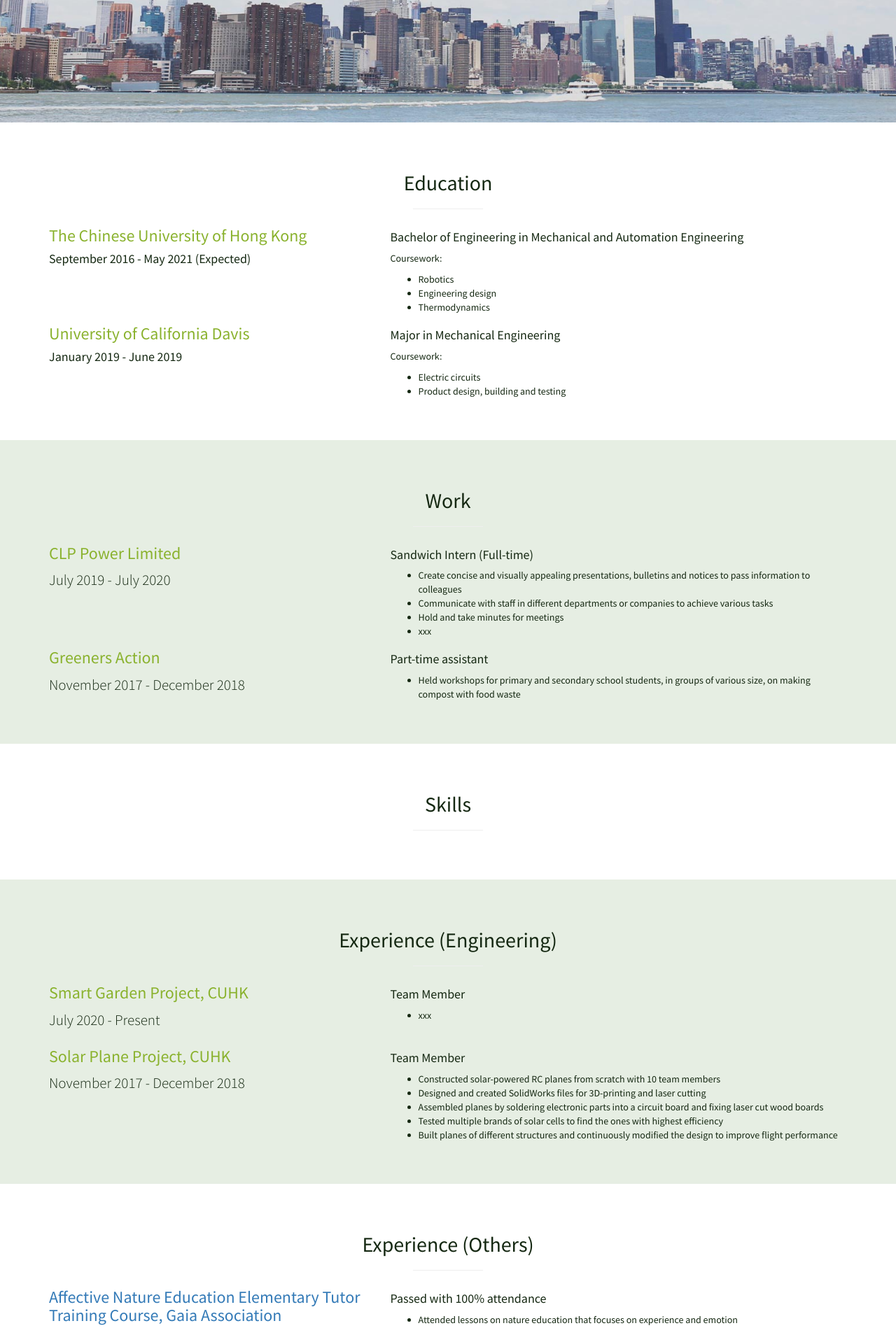
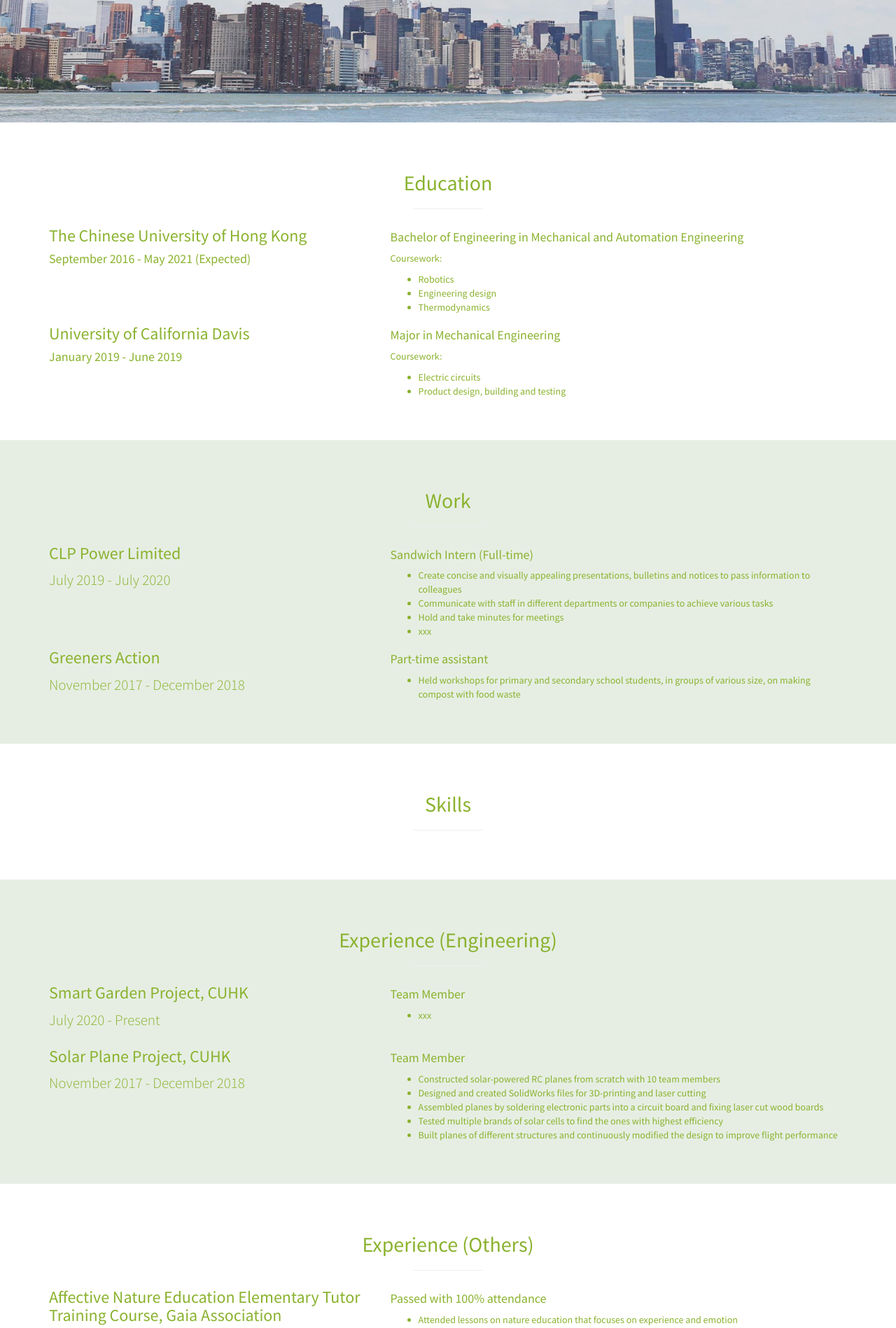
Before and after one commit to leelacceber/stylish-portfolio-jekyll-master, a Jekyll site: the page built from index.html, in a window 1280 px wide. Shown: the part 725-2623 px from the top of the page at 70% size. Built offline with Jekyll 4.4.1, drawn with Linux system fonts in a browser that asks for light colours.

Commit message:
Update stylish-portfolio.css

```diff
--- a/css/stylish-portfolio.css
+++ b/css/stylish-portfolio.css
@@ -15,6 +15,13 @@ body {
 body {
     font-family: "Source Sans Pro","Helvetica Neue",Helvetica,Arial,sans-serif;
     color: #152812;
+}
+
+a {
+  color: #8ab22e;
+}
+a:focus {
+  color: #216100;
 }
 
 .text-vertical-center {
@@ -179,11 +186,11 @@ hr.small {
 /* About */
 
 .simple-text {
+    color: #8ab22e;
     padding: 50px;
 }
 
 .simple-text h3 {
-    color: #8ab22e;
     margin-top: 5px;
 }
 
```
